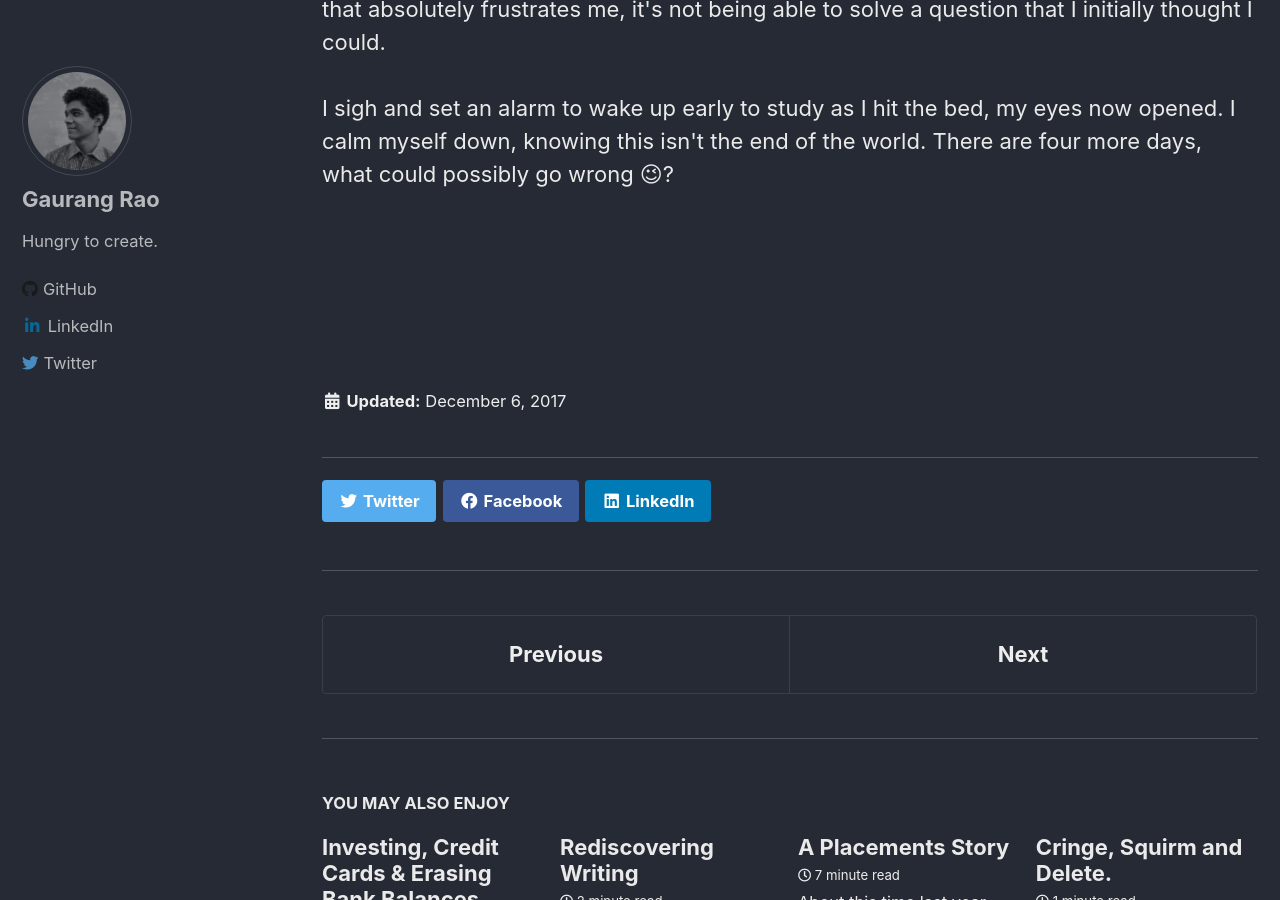
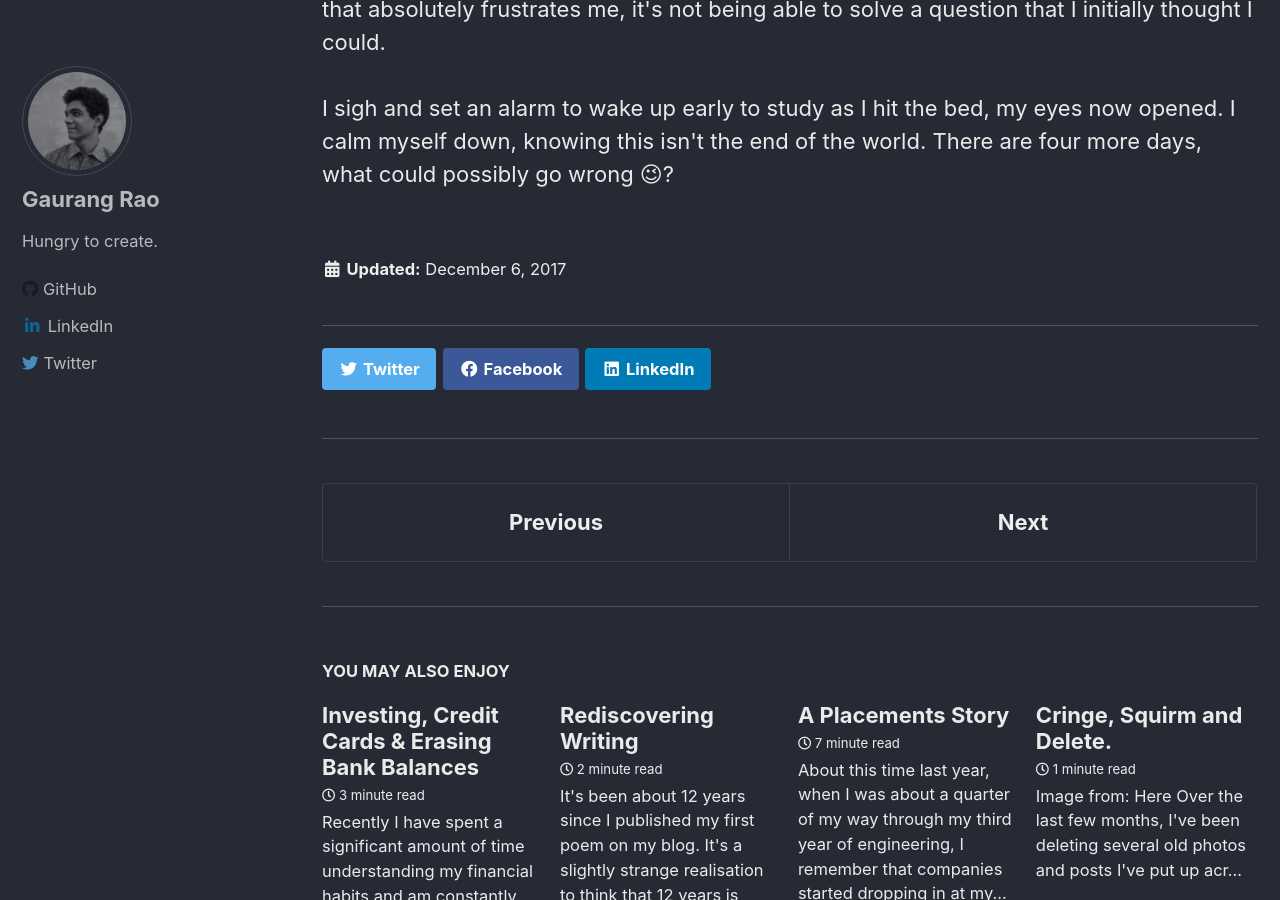
Before and after one commit to gaupeng/gaupeng.github.io, a Jekyll site: the page built from _posts/2017-12-06-four.html, in a window 1280 px wide and 900 px high, scrolled down 769 px. Built offline with Jekyll 4.4.1, drawn with Linux system fonts in a browser that asks for light colours; cached includes are drawn as plain includes.

Commit message:
Formatting Changes

```diff
--- a/_posts/2017-08-30-two.html
+++ b/_posts/2017-08-30-two.html
@@ -5,7 +5,8 @@ date: '2017-08-30T08:57:00.000-07:00'
 author: Gaurang Rao
 tags:
 modified_time: '2018-04-02T07:14:21.755-07:00'
-thumbnail: https://1.bp.blogspot.com/-pHsKFrZtauI/WabhpvjqX0I/AAAAAAAACrY/SOYsnedHSEUNcJus69pQi3YsNzAG_xauwCLcBGAs/s72-c/orange-wall.jpg
+thumbnail:
+https://1.bp.blogspot.com/-pHsKFrZtauI/WabhpvjqX0I/AAAAAAAACrY/SOYsnedHSEUNcJus69pQi3YsNzAG_xauwCLcBGAs/s72-c/orange-wall.jpg
 blogger_id: tag:blogger.com,1999:blog-701245403310280736.post-2188980692051551560
 blogger_orig_url: https://gaurangsramblings.blogspot.com/2017/08/two.html
 ---
--- a/_posts/2017-10-26-three.html
+++ b/_posts/2017-10-26-three.html
@@ -5,7 +5,8 @@ date: '2017-10-26T11:32:00.001-07:00'
 author: Gaurang Rao
 tags:
 modified_time: '2018-04-02T07:14:50.149-07:00'
-thumbnail: https://3.bp.blogspot.com/-kxKSQy2lPTw/WfIsS1rCpzI/AAAAAAAACtY/uL7wB95Y3esBS39P0433lvWIj6jR-ZQDQCLcBGAs/s72-c/shutterhacks.jpg
+thumbnail:
+https://3.bp.blogspot.com/-kxKSQy2lPTw/WfIsS1rCpzI/AAAAAAAACtY/uL7wB95Y3esBS39P0433lvWIj6jR-ZQDQCLcBGAs/s72-c/shutterhacks.jpg
 blogger_id: tag:blogger.com,1999:blog-701245403310280736.post-2275112254407171927
 blogger_orig_url: https://gaurangsramblings.blogspot.com/2017/10/three.html
 ---
--- a/_posts/2017-12-06-four.html
+++ b/_posts/2017-12-06-four.html
@@ -23,4 +23,5 @@ blogger_orig_url: https://gaurangsramblings.blogspot.com/2017/12/four.html
     there's anything that absolutely frustrates me, it's not being able to solve a question that I initially thought I
     could.<br /><br />I sigh and set an alarm to wake up early to study as I hit the bed, my eyes now opened. I calm
     myself down, knowing this isn't the end of the world. There are four more days, what could possibly go wrong
-    😉?<br /><br /><br /><br /><br /><br /></div>
+    😉?<br /><br />
+</div>
--- a/_posts/2022-01-06-investing-credit-cards-&-bank-balances.html
+++ b/_posts/2022-01-06-investing-credit-cards-&-bank-balances.html
@@ -41,7 +41,8 @@ tags:
     It is estimated that less than 5% of India invests, (this was less than 2% if we go back a few more years), and only
     recently have we seen the wheels starting turning a bit more quickly. Being fortunate enough to have been around my
     dad (who introduced me to investing), and a handful of friends who fiddle around in the world of investment, I often
-    feel obligated to encourage others to do the same. I'm often surprised by friends and people who tell me they haven't
+    feel obligated to encourage others to do the same. I'm often surprised by friends and people who tell me they
+    haven't
     gotten on this ship of investing yet since a lot of the media I follow online is now almost always related to
     investing. If you are reading this, and you too haven't gotten around to experiencing the possible yields of
     investing, I highly recommend you pick up a book or two or join an online course to begin your journey of sinking
```
Also changed, not shown: _posts/2021-12-22-rediscovering-writing.html (line endings or trailing spaces).
